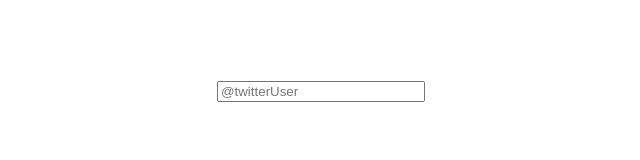
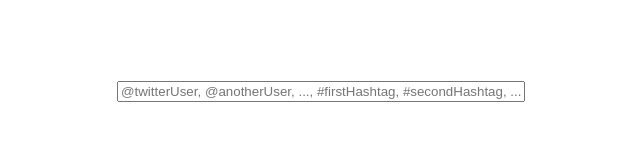
Before and after one commit to anku94/TwitterClient, a plain HTML site: page client/index.html in a window 1280 px wide. Shown: the whole page, without its empty margins (327-967 px from the left). Drawn offline with Linux system fonts and the light colour scheme.

Commit message:
Minor UI changes

```diff
--- a/client/css/tweetApp.css
+++ b/client/css/tweetApp.css
@@ -5,7 +5,7 @@
 
 #tweets-username_input {
     display: block;
-    width: 200px;
+    width: 400px;
     margin: 0 auto;
 }
 
--- a/client/js/TweetUI.js
+++ b/client/js/TweetUI.js
@@ -15,7 +15,7 @@ TweetUI.prototype.init = function() {
     inputElement.type = "text";
     inputElement.name = "username";
     inputElement.id = "tweets-username_input";
-    inputElement.placeholder = "@twitterUser";
+    inputElement.placeholder = "@twitterUser, @anotherUser, ..., #firstHashtag, #secondHashtag, ...";
 
     inputNode.appendChild(inputElement);
 
```
